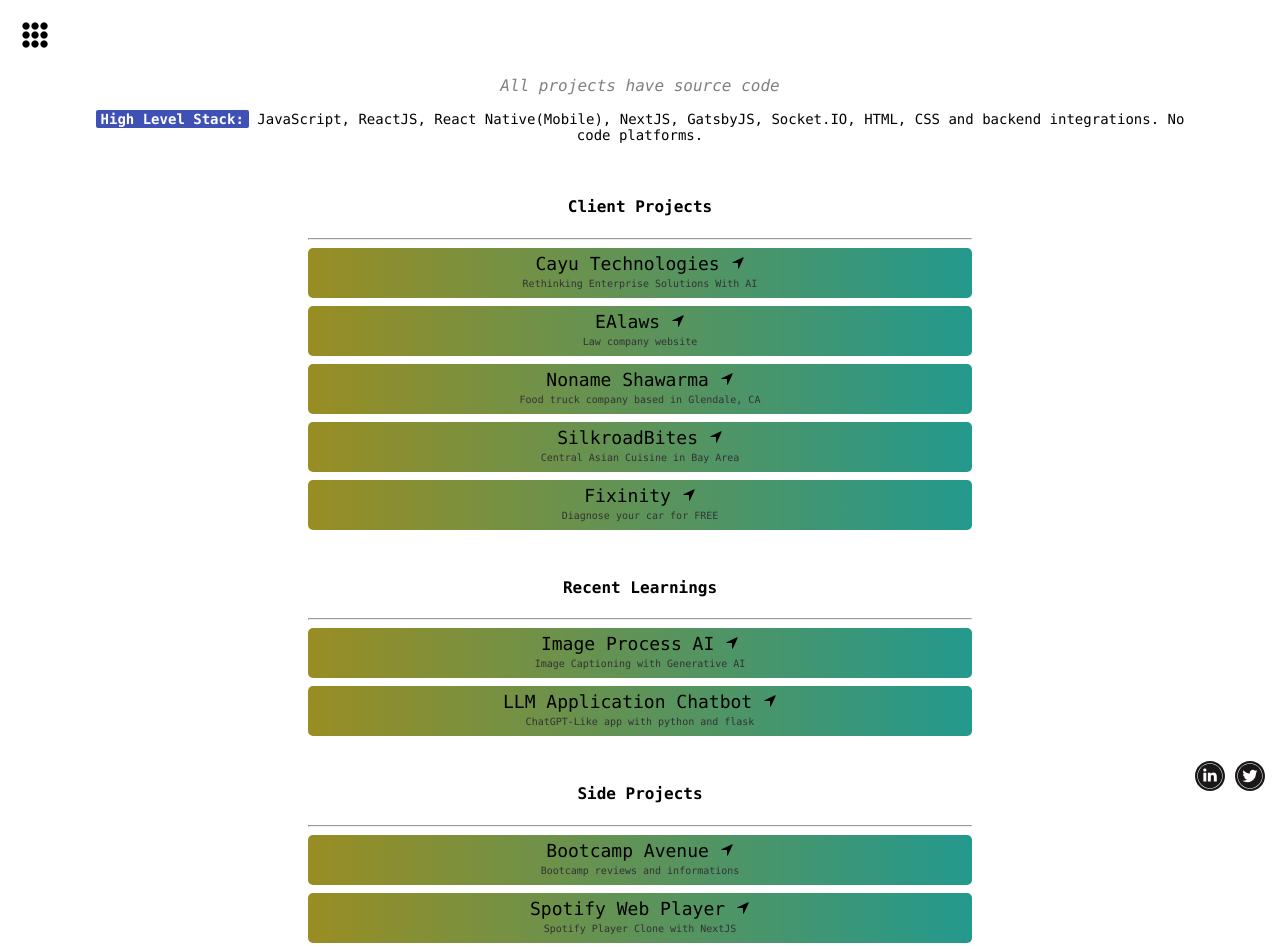
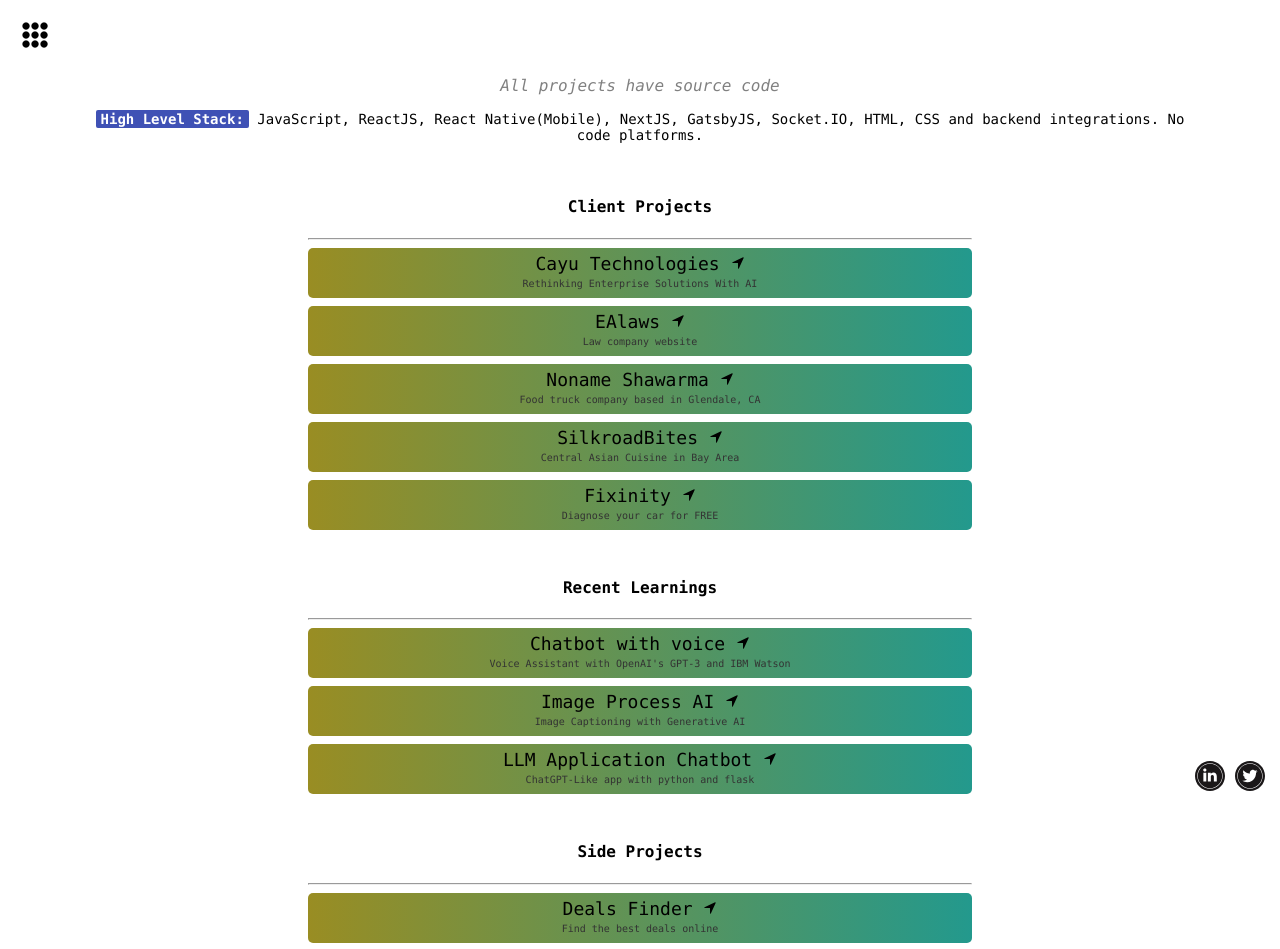
Before and after one commit to urakymzhan/personal-site, a React (Create React App) app: page /#/projects in a window 1280 px wide. Shown: the top 949 px of the page. Built offline with nearby package versions, Linux system fonts and the light colour scheme.

Commit message:
new updates

```diff
--- a/package.json
+++ b/package.json
@@ -25,7 +25,7 @@
     "build": "react-scripts build",
     "test": "react-scripts test",
     "eject": "react-scripts eject",
-    "push": "bash ./deploy.sh"
+    "push": "bash ./push.sh"
   },
   "eslintConfig": {
     "extends": "react-app"
--- a/src/pages/dataStore.js
+++ b/src/pages/dataStore.js
@@ -75,6 +75,11 @@
     "title": "Recent Learnings",
     content: [
       {
+        title: "Chatbot with voice",
+        definition: "Voice Assistant with OpenAI's GPT-3 and IBM Watson",
+        projectUrl: "https://github.com/urakymzhan/chatbot-with-voice",
+      },
+      {
         title: "Image Process AI",
         definition: "Image Captioning with Generative AI",
         projectUrl: "https://github.com/urakymzhan/image-process-ai",
@@ -89,6 +94,11 @@
   {
     title: "Side Projects",
     content: [
+      {
+        title: "Deals Finder",
+        definition: "Find the best deals online",
+        projectUrl: "https://deals-web.onrender.com",
+      },
       {
         title: "Bootcamp Avenue",
         definition: "Bootcamp reviews and informations",
```
Also changed, not shown: 2 other files (tests, documents, lock files or other folders).
